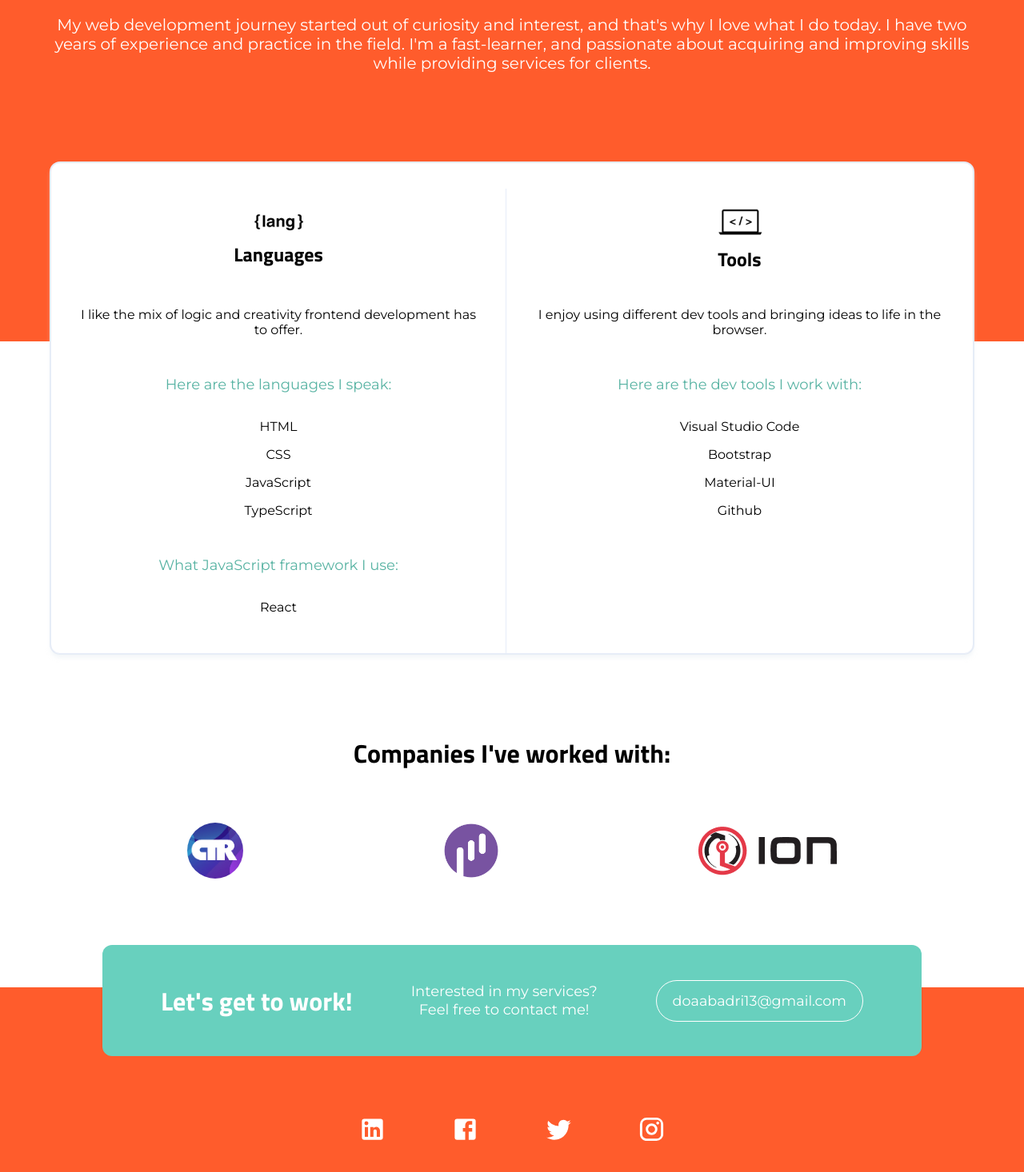
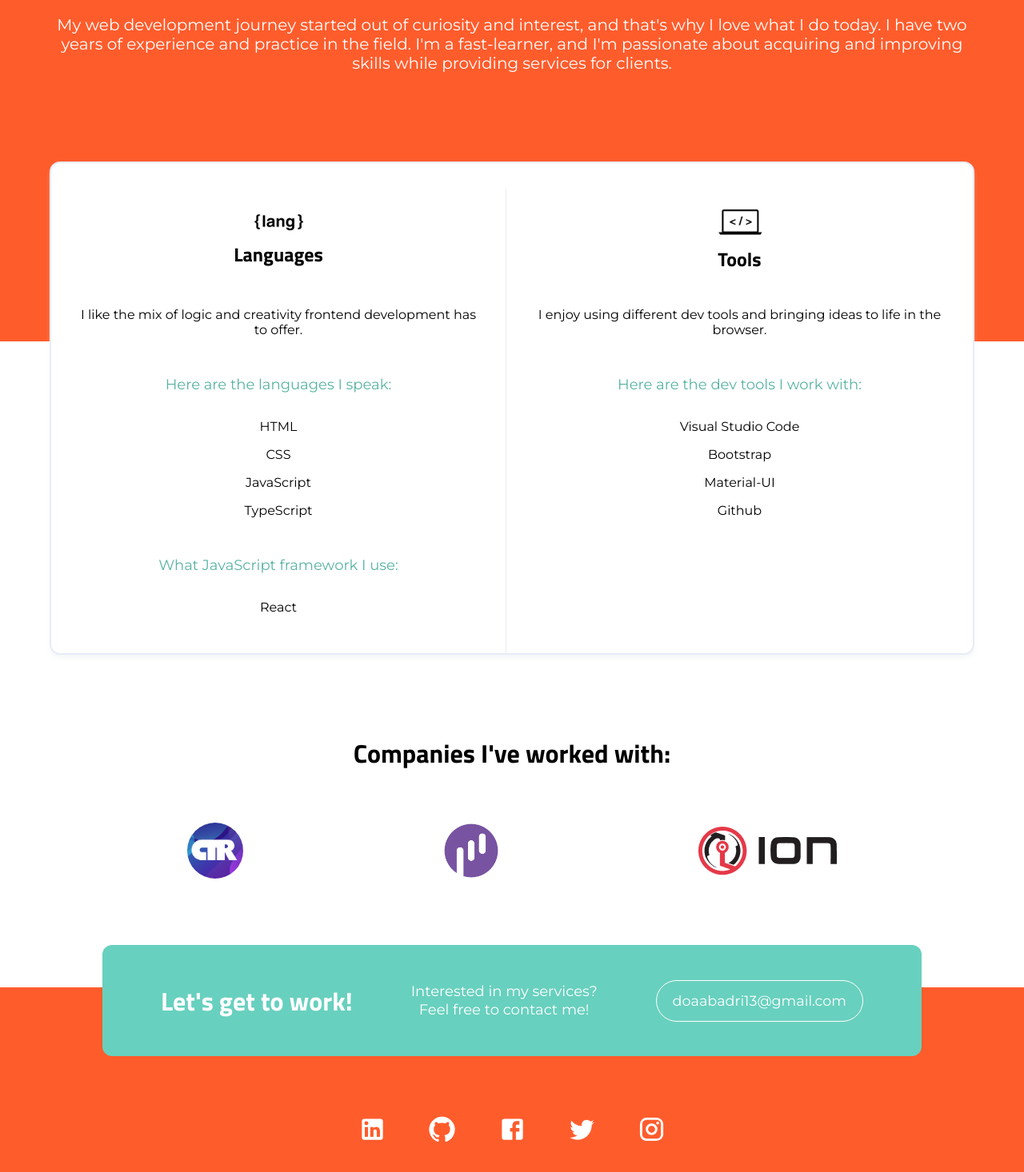
Before and after one commit to doaa-albadri/Portfolio, a React (Create React App) app: page / in a window 1280 px wide. Shown: the part 612-2078 px from the top of the page at 80% size. Built offline with nearby package versions, Linux system fonts and the light colour scheme.

Commit message:
add github link

```diff
--- a/src/App.js
+++ b/src/App.js
@@ -5,7 +5,13 @@ import tools from "./assets/images/tools.png";
 import ION from "./assets/images/ion-logo.png";
 import CTR from "./assets/images/ctr-logo.png";
 import SADEEM from "./assets/images/sadeem-logo.png";
-import { Facebook, Instagram, LinkedIn, Twitter } from "@mui/icons-material";
+import {
+  Facebook,
+  Instagram,
+  LinkedIn,
+  Twitter,
+  GitHub,
+} from "@mui/icons-material";
 import "./App.css";
 
 function App() {
@@ -24,7 +30,7 @@ function App() {
           <h2 className="intro-text">
             My web development journey started out of curiosity and interest,
             and that's why I love what I do today. I have two years of
-            experience and practice in the field. I'm a fast-learner, and
+            experience and practice in the field. I'm a fast-learner, and I'm
             passionate about acquiring and improving skills while providing
             services for clients.
           </h2>
@@ -101,6 +107,9 @@ function App() {
           <a href="https://www.linkedin.com/in/doaa-albadri-636a08199/">
             <LinkedIn fontSize="large" style={{ color: "white" }} />
           </a>
+          <a href="https://github.com/doaa-albadri">
+            <GitHub fontSize="large" style={{ color: "white" }} />
+          </a>
           <a href="https://www.facebook.com/profile.php?id=100010698228804">
             <Facebook fontSize="large" style={{ color: "white" }} />
           </a>
```
